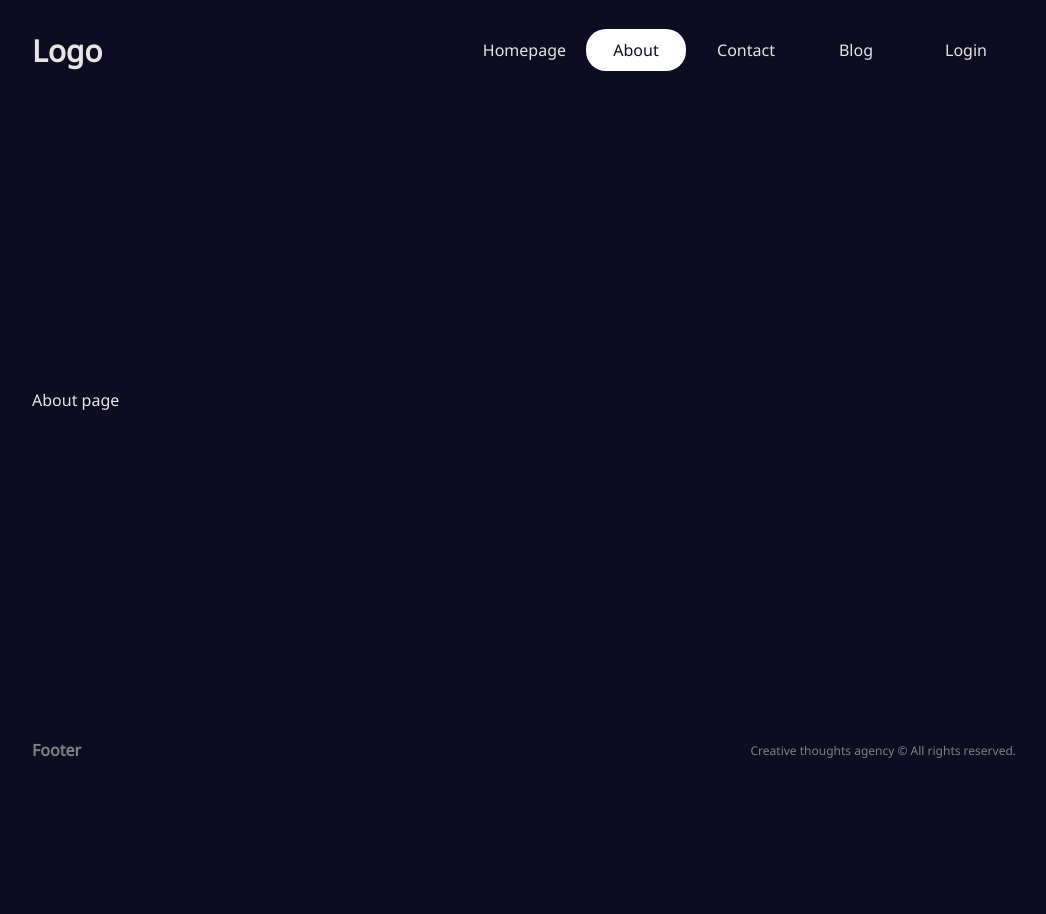
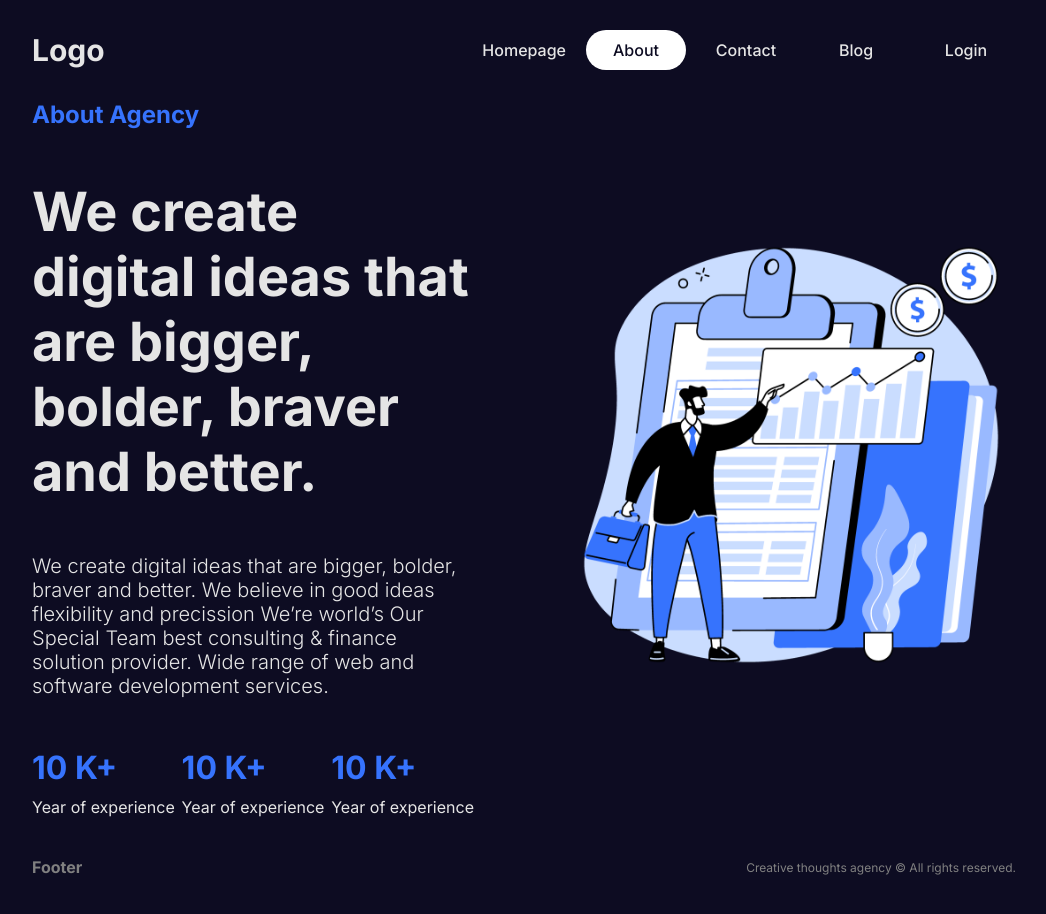
Before and after one commit to vergovters/next-app, a Next.js app: page /about in a window 1280 px wide. Shown: the top 914 px of the page, without its empty margins (116-1162 px from the left). Before the commit the page ends 800 px from the top, so only its background shows below. Built offline with nearby package versions, Linux system fonts and the light colour scheme.

Commit message:
about page

```diff
--- /dev/null
+++ b/src/app/about/about.module.css
@@ -0,0 +1,61 @@
+.container {
+    display: flex;
+    gap: 100px;
+  }
+
+  .textContainer {
+    flex: 1;
+    display: flex;
+    flex-direction: column;
+    gap: 50px;
+  }
+
+  .subtitle{
+    color:var(--btn)
+  }
+
+  .title{
+    font-size: 54px;
+  }
+
+  .desc{
+    font-size: 20px;
+    font-weight: 300;
+  }
+
+  .boxes{
+    display: flex;
+    align-items: center;
+    justify-content: space-between;
+  }
+
+  .box{
+    display: flex;
+    flex-direction: column;
+    gap: 10px;
+  }
+
+  .box h1{
+    color: var(--btn);
+  }
+
+  .imgContainer {
+    flex: 1;
+    position: relative;
+  }
+
+  .img{
+    object-fit: contain;
+  }
+
+  @media (max-width: 768px) {
+    .container {
+      flex-direction: column;
+      text-align: center;
+    }
+
+    .boxes{
+      flex-direction: column;
+      gap: 50px;
+    }
+  }
--- a/src/app/about/page.jsx
+++ b/src/app/about/page.jsx
@@ -1,5 +1,52 @@
-export default function AboutPage() {
-    return (
-      <p>About page</p>
-    )
-  }
+import Image from "next/image";
+import styles from "./about.module.css";
+
+export const metadata = {
+  title: "About Page",
+  description: "About description",
+};
+
+
+const AboutPage = () => {
+
+  return (
+    <div className={styles.container}>
+      <div className={styles.textContainer}>
+        <h2 className={styles.subtitle}>About Agency</h2>
+        <h1 className={styles.title}>
+          We create digital ideas that are bigger, bolder, braver and better.
+        </h1>
+        <p className={styles.desc}>
+          We create digital ideas that are bigger, bolder, braver and better. We
+          believe in good ideas flexibility and precission We’re world’s Our
+          Special Team best consulting & finance solution provider. Wide range
+          of web and software development services.
+        </p>
+        <div className={styles.boxes}>
+          <div className={styles.box}>
+            <h1>10 K+</h1>
+            <p>Year of experience</p>
+          </div>
+          <div className={styles.box}>
+            <h1>10 K+</h1>
+            <p>Year of experience</p>
+          </div>
+          <div className={styles.box}>
+            <h1>10 K+</h1>
+            <p>Year of experience</p>
+          </div>
+        </div>
+      </div>
+      <div className={styles.imgContainer}>
+        <Image
+          src="/about.png"
+          alt="About Image"
+          fill
+          className={styles.img}
+        />
+      </div>
+    </div>
+  );
+};
+
+export default AboutPage;
--- a/src/app/layout.js
+++ b/src/app/layout.js
@@ -1,23 +1,30 @@
-import { Inter } from 'next/font/google'
-import './globals.css'
-import Navbar from '@/components/navbar/Navbar'
-import Footer from '@/components/footer/Footer'
-const inter = Inter({ subsets: ['latin'] })
+import { Inter } from "next/font/google";
+import "./globals.css";
+import Navbar from "@/components/navbar/Navbar";
+import Footer from "@/components/footer/Footer";
+
+const inter = Inter({ subsets: ["latin"] });
 
 export const metadata = {
-  title: 'Create Next App',
-  description: 'Generated by create next app',
-}
+  title: {
+    default:"Next.js 14 Homepage",
+    template:"%s | Next.js 14"
+  },
+  description: "Next.js starter app description",
+};
 
 export default function RootLayout({ children }) {
   return (
     <html lang="en">
-
-    <div className="container">
-        <Navbar />
-        {children}
-        <Footer />
-    </div>
+      <body className={inter.className}>
+        {/* <ClientSideProviderTest> */}
+          <div className="container">
+            <Navbar />
+            {children}
+            <Footer />
+          </div>
+        {/* </ClientSideProviderTest> */}
+      </body>
     </html>
-  )
+  );
 }
```
